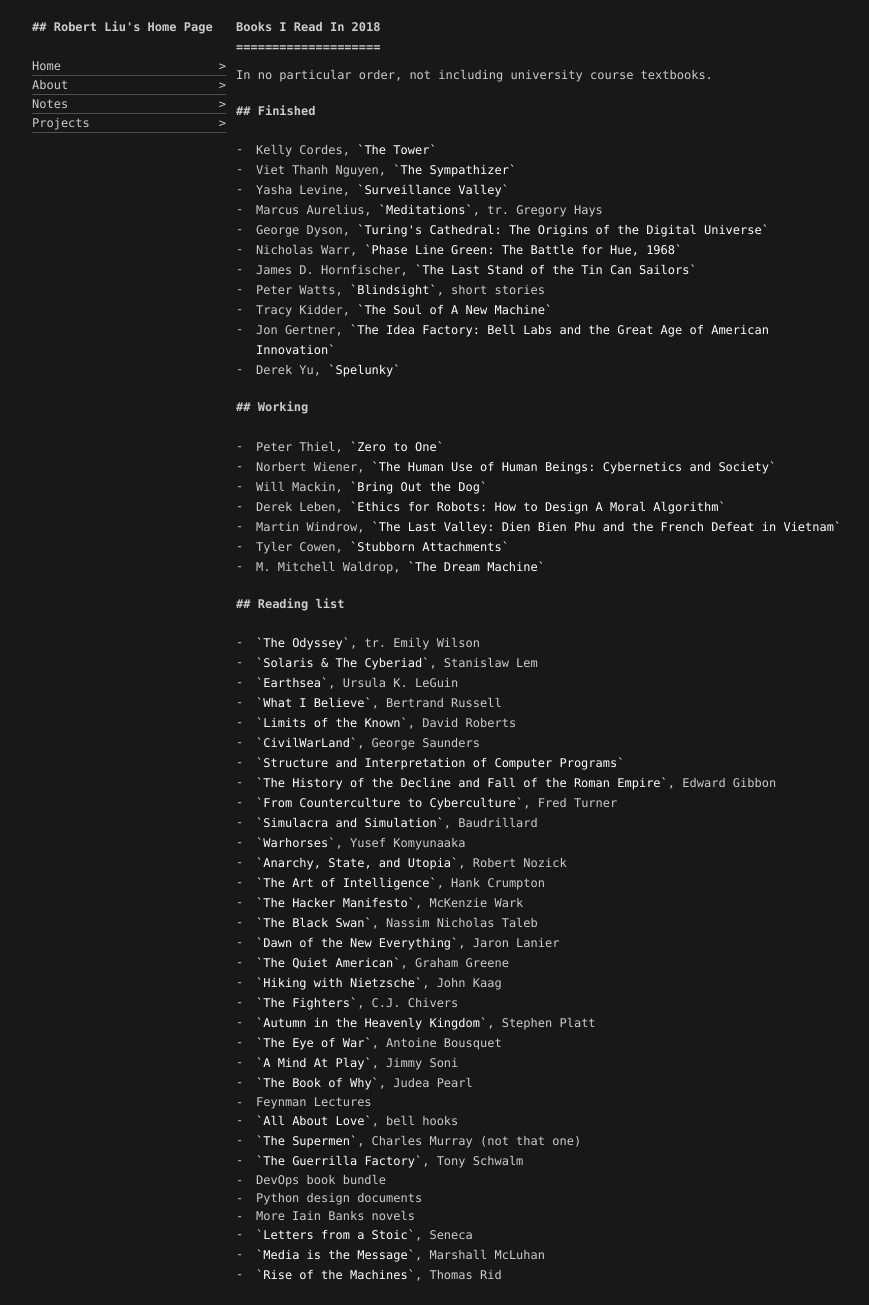
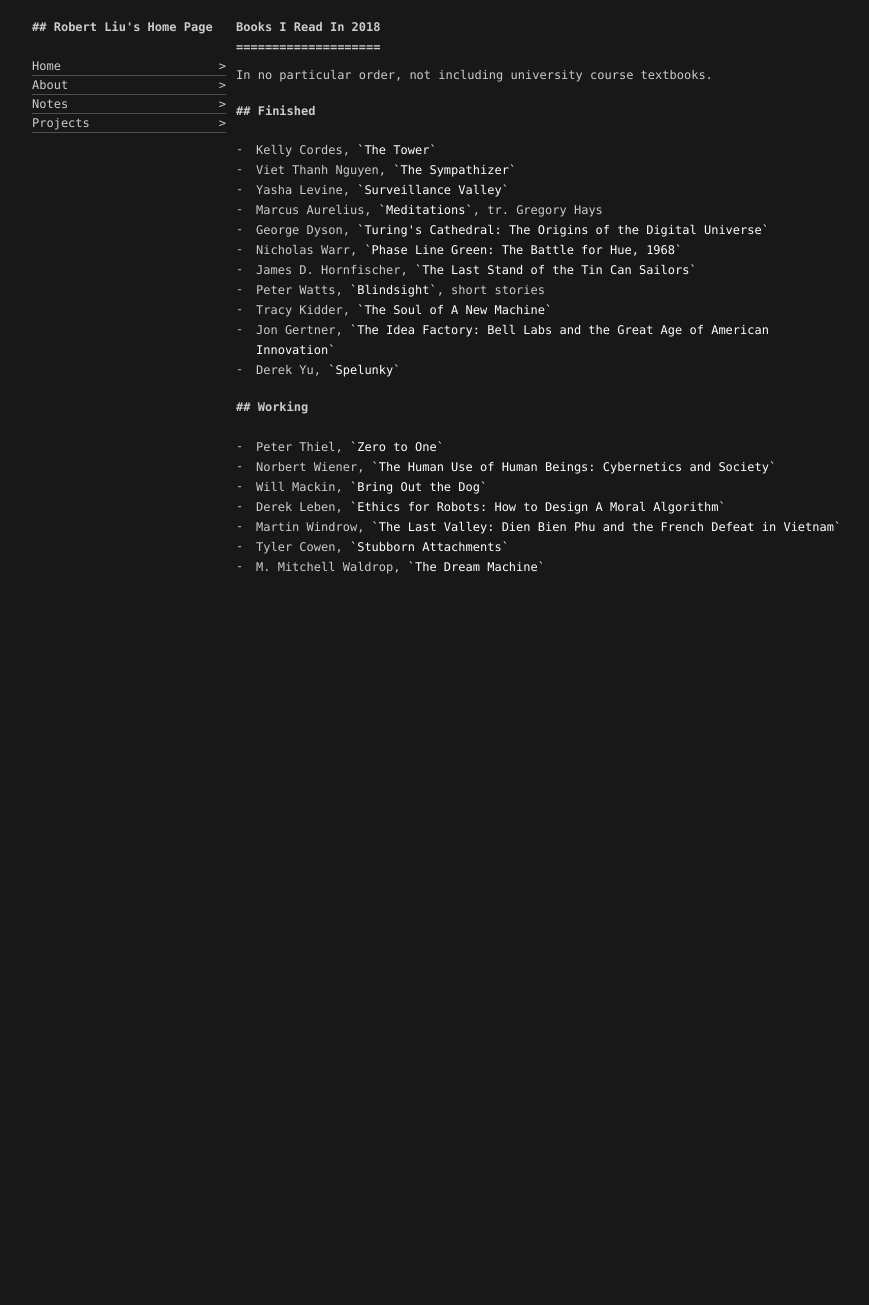
Before and after one commit to rrliu/cordyceptive.github.io, a Jekyll site: the page built from _posts/2018-12-31-books.md, in a window 1280 px wide. Shown: the whole page, without its empty margins (200-1069 px from the left). Built offline with Jekyll 4.4.1, drawn with Linux system fonts in a browser that asks for light colours; after the commit the page ends 900 px from its top, so only the background shows below that.

Commit message:
create separate reading list

```diff
--- a/_posts/2018-12-31-books.md
+++ b/_posts/2018-12-31-books.md
@@ -27,38 +27,3 @@ In no particular order, not including university course textbooks.
 - Martin Windrow, `The Last Valley: Dien Bien Phu and the French Defeat in Vietnam`
 - Tyler Cowen, `Stubborn Attachments`
 - M. Mitchell Waldrop, `The Dream Machine`
-
-## Reading list
-- `The Odyssey`, tr. Emily Wilson
-- `Solaris & The Cyberiad`, Stanislaw Lem
-- `Earthsea`, Ursula K. LeGuin
-- `What I Believe`, Bertrand Russell
-- `Limits of the Known`, David Roberts
-- `CivilWarLand`, George Saunders
-- `Structure and Interpretation of Computer Programs`
-- `The History of the Decline and Fall of the Roman Empire`, Edward Gibbon
-- `From Counterculture to Cyberculture`, Fred Turner
-- `Simulacra and Simulation`, Baudrillard
-- `Warhorses`, Yusef Komyunaaka
-- `Anarchy, State, and Utopia`, Robert Nozick
-- `The Art of Intelligence`, Hank Crumpton
-- `The Hacker Manifesto`, McKenzie Wark
-- `The Black Swan`, Nassim Nicholas Taleb
-- `Dawn of the New Everything`, Jaron Lanier
-- `The Quiet American`, Graham Greene
-- `Hiking with Nietzsche`, John Kaag
-- `The Fighters`, C.J. Chivers
-- `Autumn in the Heavenly Kingdom`, Stephen Platt
-- `The Eye of War`, Antoine Bousquet
-- `A Mind At Play`, Jimmy Soni
-- `The Book of Why`, Judea Pearl
-- Feynman Lectures
-- `All About Love`, bell hooks
-- `The Supermen`, Charles Murray (not that one)
-- `The Guerrilla Factory`, Tony Schwalm
-- DevOps book bundle
-- Python design documents
-- More Iain Banks novels
-- `Letters from a Stoic`, Seneca
-- `Media is the Message`, Marshall McLuhan
-- `Rise of the Machines`, Thomas Rid
```
Also changed, not shown: _posts/2019-12-31-reading_list.md (added, +48 -0 lines).
